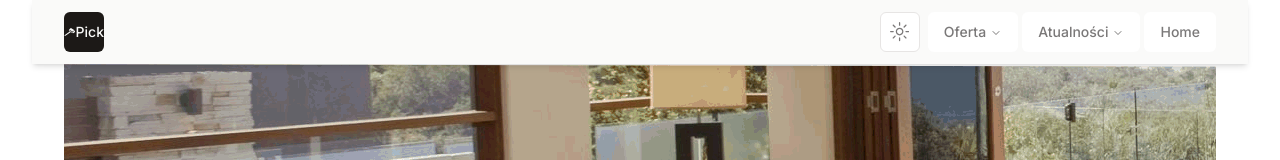
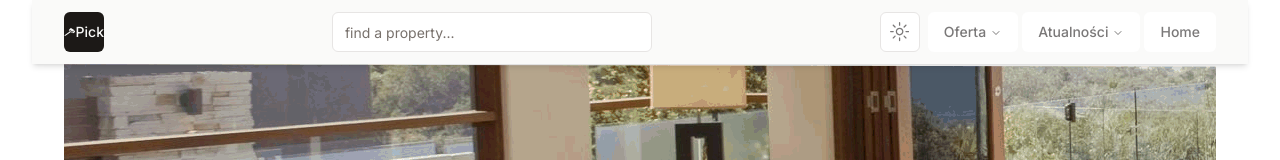
Before and after one commit to danielu96/service-project, a Next.js app: page / in a window 1280 px wide. Shown: the top 160 px of the page. Built offline with nearby package versions, Linux system fonts and the light colour scheme.

Commit message:
Navsearch

```diff
--- a/components/navbar/Navbar.tsx
+++ b/components/navbar/Navbar.tsx
@@ -2,7 +2,7 @@
 import React from 'react'
 import Logo from './Logo'
 import { NavigationMenuDemo } from './Menu'
-// import Navsearch from './Navsearch'
+import Navsearch from './Navsearch'
 import DarkMode from './DarkMode'
 
 function Navbar() {
@@ -11,7 +11,7 @@ function Navbar() {
             <nav className='navcontainer bg-primary-foreground top-0 z-50 transition-colors hover:text-foreground/80 text-foreground/55 shadow-md'>
                 <div className=' flex flex-col sm:flex-row  sm:justify-between sm:items-center flex-wrap gap-4 py-3 '>
                     <Logo />
-                    {/* <Navsearch /> */}
+                    <Navsearch />
                     <div className='flex gap-2'>
                         <DarkMode />
                         <NavigationMenuDemo />
```
